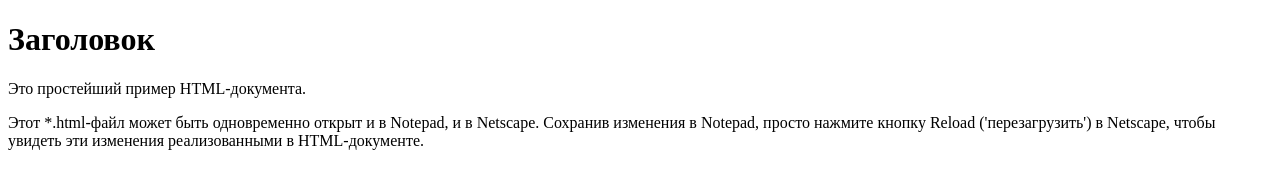
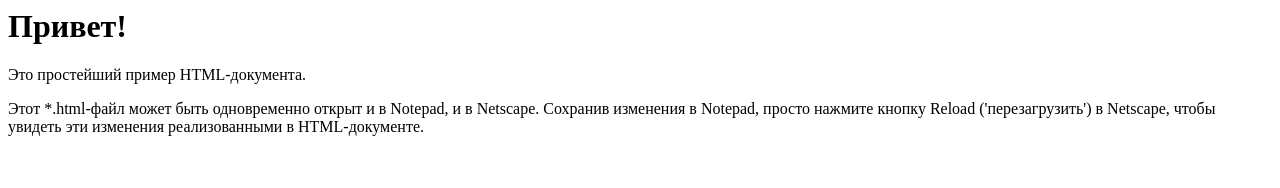
Before and after one commit to Woody-rn/gitHubStart, a plain HTML site: page index.html in a window 1280 px wide. Drawn offline with Linux system fonts and the light colour scheme.

Commit message:
Revert "Update index.html"
This reverts commit d2af62027fa71bcbc1803f72ba4b87296da55412.

```diff
--- a/index.html
+++ b/index.html
@@ -1,12 +1,10 @@
-<!DOCTYPE html>
 <html>
 <head>
-    <meta charset="utf-8">
     <title>Пример 1</title>
     <link rel="stylesheet" href="style.css">
 </head>
 <body>
-<H1> Заголовок</H1>
+<H1>Привет!</H1>
 <P> Это простейший пример HTML-документа. </P>
 <P> Этот *.html-файл может быть одновременно открыт и в Notepad, и в Netscape. Сохранив изменения в Notepad, просто нажмите кнопку Reload ('перезагрузить') в Netscape, чтобы увидеть эти изменения реализованными в HTML-документе. </P>
 </body>
```
